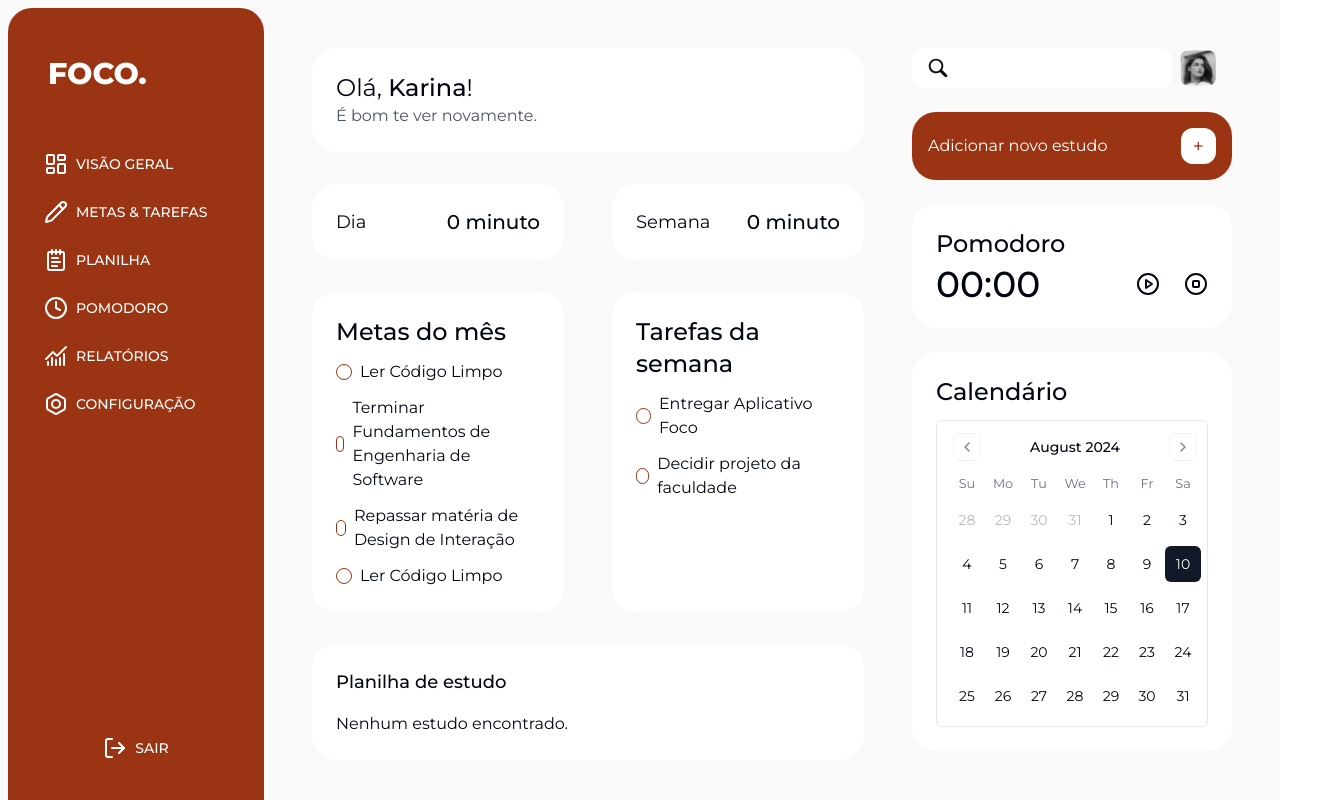
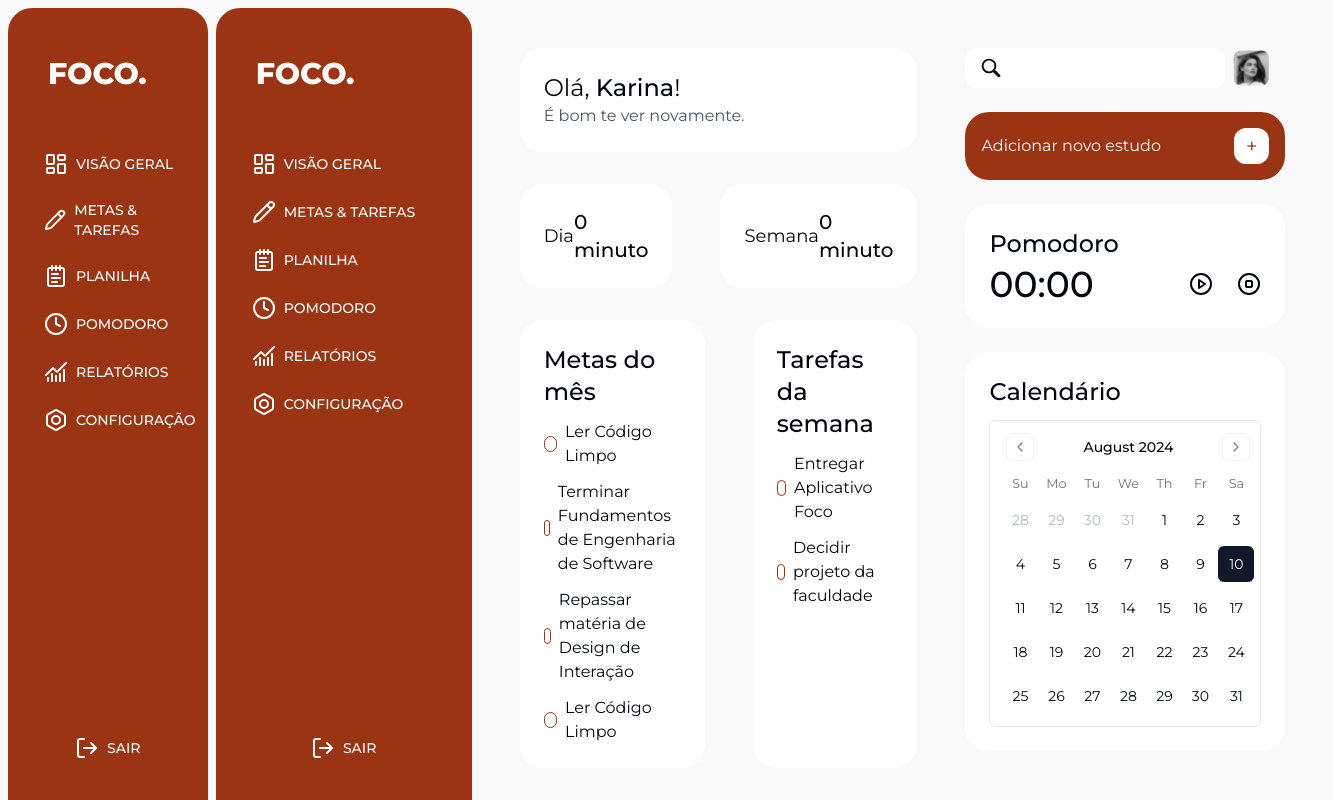
Before and after one commit to karinanuunes/app-foco, a Next.js app: page /dashboard in a window 1280 px wide. Shown: the top 800 px of the page, 1333 px wide, since content can reach past the window. Built offline with nearby package versions, Linux system fonts and the light colour scheme.

Commit message:
feat: add menu to the layout

```diff
--- a/src/app/layout.tsx
+++ b/src/app/layout.tsx
@@ -1,6 +1,7 @@
 import type { Metadata } from "next";
 import { Montserrat } from "next/font/google";
 import "./globals.css";
+import Menu from "@/components/ui/menu";
 
 const montserrat = Montserrat({ subsets: ["latin"] });
 
@@ -16,7 +17,12 @@ export default function RootLayout({
 }>) {
   return (
     <html lang="en">
-      <body className={montserrat.className}>{children}</body>
+      <body className={montserrat.className}>
+        <main className="flex bg-[#f9f9f9] h-svh">
+          <Menu />
+          {children}
+        </main>
+      </body>
     </html>
   );
 }
```
